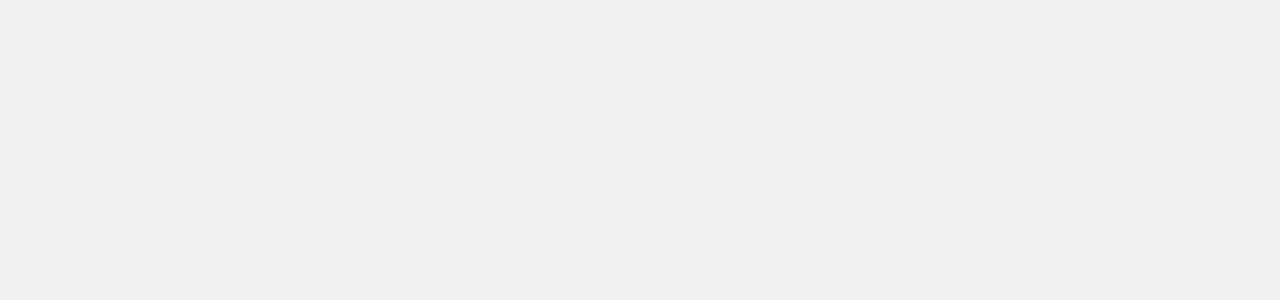
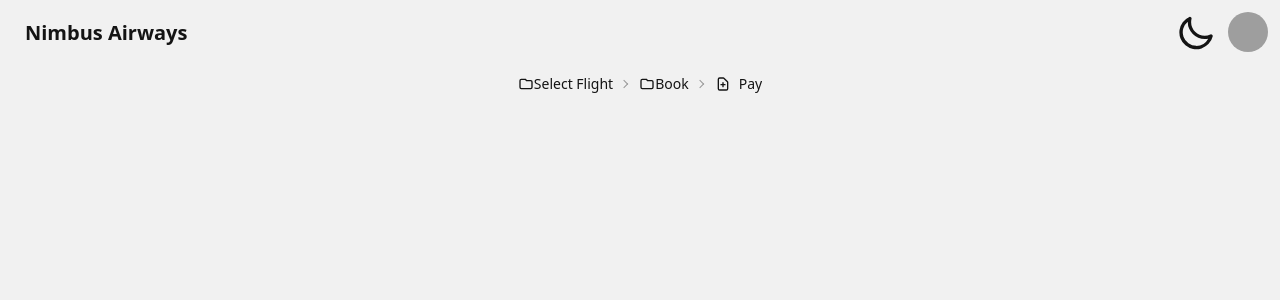
Before and after one commit to seenjey07/NimbusAirways, a React (Vite) app in the folder frontend/: page /dashboard in a window 1280 px wide. Before the commit this address had no page. Shown: the top 300 px of the page. Built offline with nearby package versions, Linux system fonts and the light colour scheme; grey boxes are pictures that could not be loaded.

Commit message:
Created initial dashboard

```diff
--- a/frontend/package.json
+++ b/frontend/package.json
@@ -19,7 +19,8 @@
     "react": "^18.2.0",
     "react-date-range": "^2.0.0-alpha.4",
     "react-dom": "^18.2.0",
-    "react-router-dom": "^6.21.3"
+    "react-router-dom": "^6.21.3",
+    "vaul": "^0.8.9"
   },
   "devDependencies": {
     "@types/react": "^18.2.43",
--- a/frontend/src/App.jsx
+++ b/frontend/src/App.jsx
@@ -1,7 +1,8 @@
 import "./App.css";
 import { BrowserRouter, Routes, Route } from "react-router-dom";
-import Home from "./pages/home/home";
+import Home from "./pages/home/Home";
 import Login from "./pages/Login";
+import DashboardLayout from "./layouts/dashboardlayout";
 import Registration from "./pages/Registration";
 
 function App() {
@@ -9,6 +10,7 @@ function App() {
     <>
       <BrowserRouter>
         <Routes>
+          <Route path="/dashboard/*" element={<DashboardLayout />} />
           <Route path="login" element={<Login />} />
           <Route path="signup" element={<Registration />} />
           <Route path="/" element={<Home />} />
--- /dev/null
+++ b/frontend/src/assets/UserNavbar.jsx
@@ -0,0 +1,37 @@
+const UserNavBar = () => {
+    return (
+        <>
+          <div className="navbar bg-base-100">
+            <div className="flex-1">
+              <a className="btn btn-ghost text-xl">Nimbus Airways</a>
+            </div>
+            <div className="flex-none gap-2">
+            <label className="swap swap-rotate">
+              <input type="checkbox" className="theme-controller" value="luxury" />
+              <svg className="swap-on fill-current w-10 h-10" xmlns="http://www.w3.org/2000/svg" viewBox="0 0 24 24"><path d="M5.64,17l-.71.71a1,1,0,0,0,0,1.41,1,1,0,0,0,1.41,0l.71-.71A1,1,0,0,0,5.64,17ZM5,12a1,1,0,0,0-1-1H3a1,1,0,0,0,0,2H4A1,1,0,0,0,5,12Zm7-7a1,1,0,0,0,1-1V3a1,1,0,0,0-2,0V4A1,1,0,0,0,12,5ZM5.64,7.05a1,1,0,0,0,.7.29,1,1,0,0,0,.71-.29,1,1,0,0,0,0-1.41l-.71-.71A1,1,0,0,0,4.93,6.34Zm12,.29a1,1,0,0,0,.7-.29l.71-.71a1,1,0,1,0-1.41-1.41L17,5.64a1,1,0,0,0,0,1.41A1,1,0,0,0,17.66,7.34ZM21,11H20a1,1,0,0,0,0,2h1a1,1,0,0,0,0-2Zm-9,8a1,1,0,0,0-1,1v1a1,1,0,0,0,2,0V20A1,1,0,0,0,12,19ZM18.36,17A1,1,0,0,0,17,18.36l.71.71a1,1,0,0,0,1.41,0,1,1,0,0,0,0-1.41ZM12,6.5A5.5,5.5,0,1,0,17.5,12,5.51,5.51,0,0,0,12,6.5Zm0,9A3.5,3.5,0,1,1,15.5,12,3.5,3.5,0,0,1,12,15.5Z"/></svg>
+              <svg className="swap-off fill-current w-10 h-10" xmlns="http://www.w3.org/2000/svg" viewBox="0 0 24 24"><path d="M21.64,13a1,1,0,0,0-1.05-.14,8.05,8.05,0,0,1-3.37.73A8.15,8.15,0,0,1,9.08,5.49a8.59,8.59,0,0,1,.25-2A1,1,0,0,0,8,2.36,10.14,10.14,0,1,0,22,14.05,1,1,0,0,0,21.64,13Zm-9.5,6.69A8.14,8.14,0,0,1,7.08,5.22v.27A10.15,10.15,0,0,0,17.22,15.63a9.79,9.79,0,0,0,2.1-.22A8.11,8.11,0,0,1,12.14,19.73Z"/></svg>
+            </label>
+              <div className="dropdown dropdown-end">
+                <div tabIndex={0} role="button" className="btn btn-ghost btn-circle avatar">
+                  <div className="w-10 rounded-full">
+                    <img alt="Tailwind CSS Navbar component" src="https://daisyui.com/images/stock/photo-1534528741775-53994a69daeb.jpg" />
+                  </div>
+                </div>
+                <ul tabIndex={0} className="mt-3 z-[1] p-2 shadow menu menu-sm dropdown-content bg-base-100 rounded-box w-52">
+                  <li>
+                    <a className="justify-between">
+                      Profile
+                      <span className="badge">New</span>
+                    </a>
+                  </li>
+                  <li><a>Settings</a></li>
+                  <li><a>Logout</a></li>
+                </ul>
+              </div>
+            </div>
+          </div>
+        </>
+    )
+}
+
+export default UserNavBar
--- /dev/null
+++ b/frontend/src/components/UserBreadcrumbs.jsx
@@ -0,0 +1,30 @@
+const UserBreadcrumbs = () => {
+    return (
+        <>
+            <div className="text-sm breadcrumbs">
+                <ul>
+                    <li>
+                    <a>
+                        <svg xmlns="http://www.w3.org/2000/svg" fill="none" viewBox="0 0 24 24" className="w-4 h-4 stroke-current"><path strokeLinecap="round" strokeLinejoin="round" strokeWidth="2" d="M3 7v10a2 2 0 002 2h14a2 2 0 002-2V9a2 2 0 00-2-2h-6l-2-2H5a2 2 0 00-2 2z"></path></svg>
+                        Select Flight
+                    </a>
+                    </li>
+                    <li>
+                    <a>
+                        <svg xmlns="http://www.w3.org/2000/svg" fill="none" viewBox="0 0 24 24" className="w-4 h-4 stroke-current"><path strokeLinecap="round" strokeLinejoin="round" strokeWidth="2" d="M3 7v10a2 2 0 002 2h14a2 2 0 002-2V9a2 2 0 00-2-2h-6l-2-2H5a2 2 0 00-2 2z"></path></svg>
+                        Book
+                    </a>
+                    </li>
+                    <li>
+                    <span className="inline-flex gap-2 items-center">
+                        <svg xmlns="http://www.w3.org/2000/svg" fill="none" viewBox="0 0 24 24" className="w-4 h-4 stroke-current"><path strokeLinecap="round" strokeLinejoin="round" strokeWidth="2" d="M9 13h6m-3-3v6m5 5H7a2 2 0 01-2-2V5a2 2 0 012-2h5.586a1 1 0 01.707.293l5.414 5.414a1 1 0 01.293.707V19a2 2 0 01-2 2z"></path></svg>
+                        Pay
+                    </span>
+                    </li>
+                </ul>
+            </div>
+        </>
+    )
+}
+
+export default UserBreadcrumbs
--- /dev/null
+++ b/frontend/src/layouts/DashboardLayout.jsx
@@ -0,0 +1,15 @@
+import UserNavBar from "../assets/UserNavbar";
+import UserBreadcrumbs from "../components/UserBreadcrumbs";
+
+const DashboardLayout = () => {
+    return(
+        <>
+            <UserNavBar />
+            <div className="flex justify-center">
+                <UserBreadcrumbs />
+            </div>
+        </>
+    )
+}
+
+export default DashboardLayout
```
Also changed, not shown: frontend/src/components/Drawer.jsx (added), frontend/src/layouts/router/DashboardRoutes.jsx (added), frontend/src/pages/Dashboard/SeatSelection.jsx (added), 1 other file (tests, documents, lock files or other folders).
